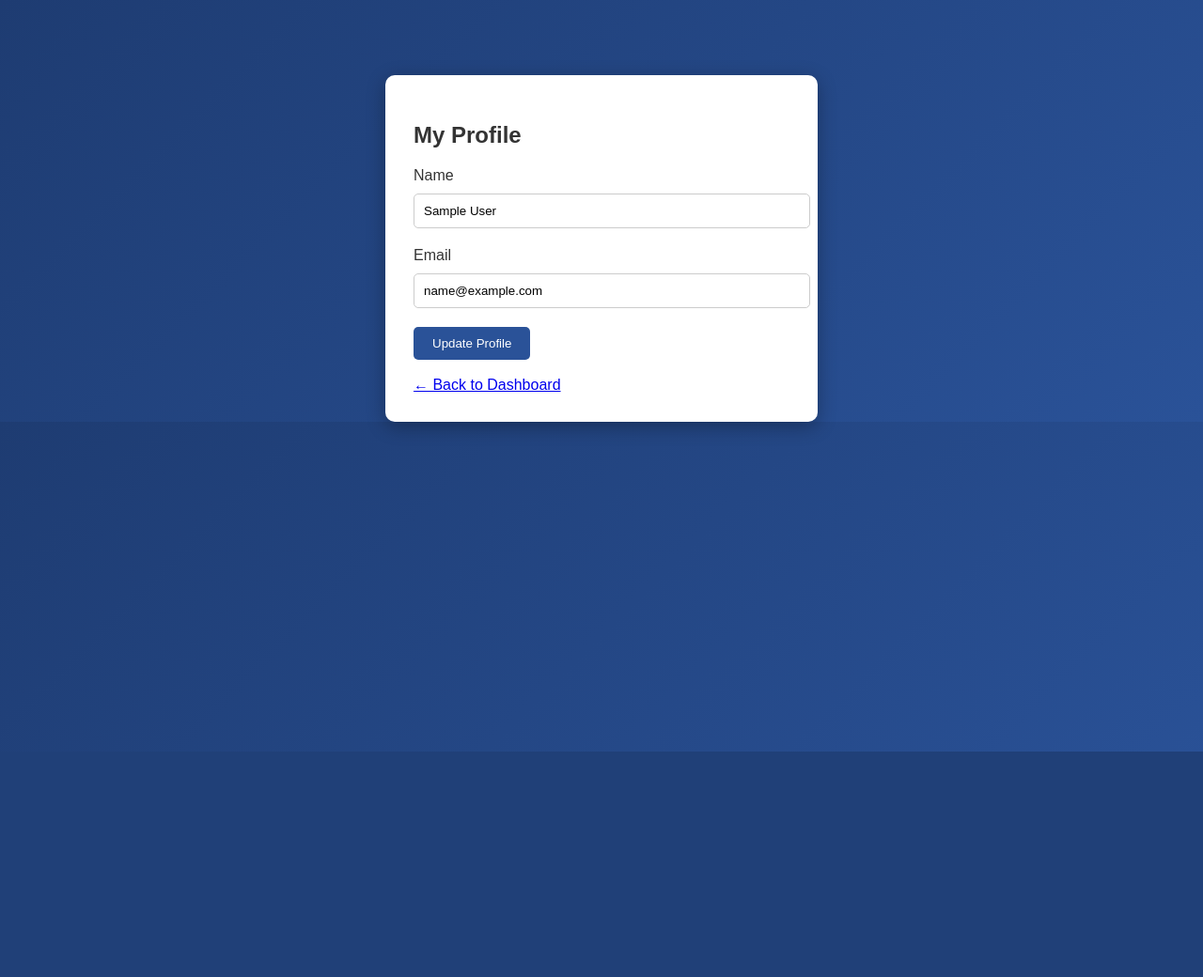
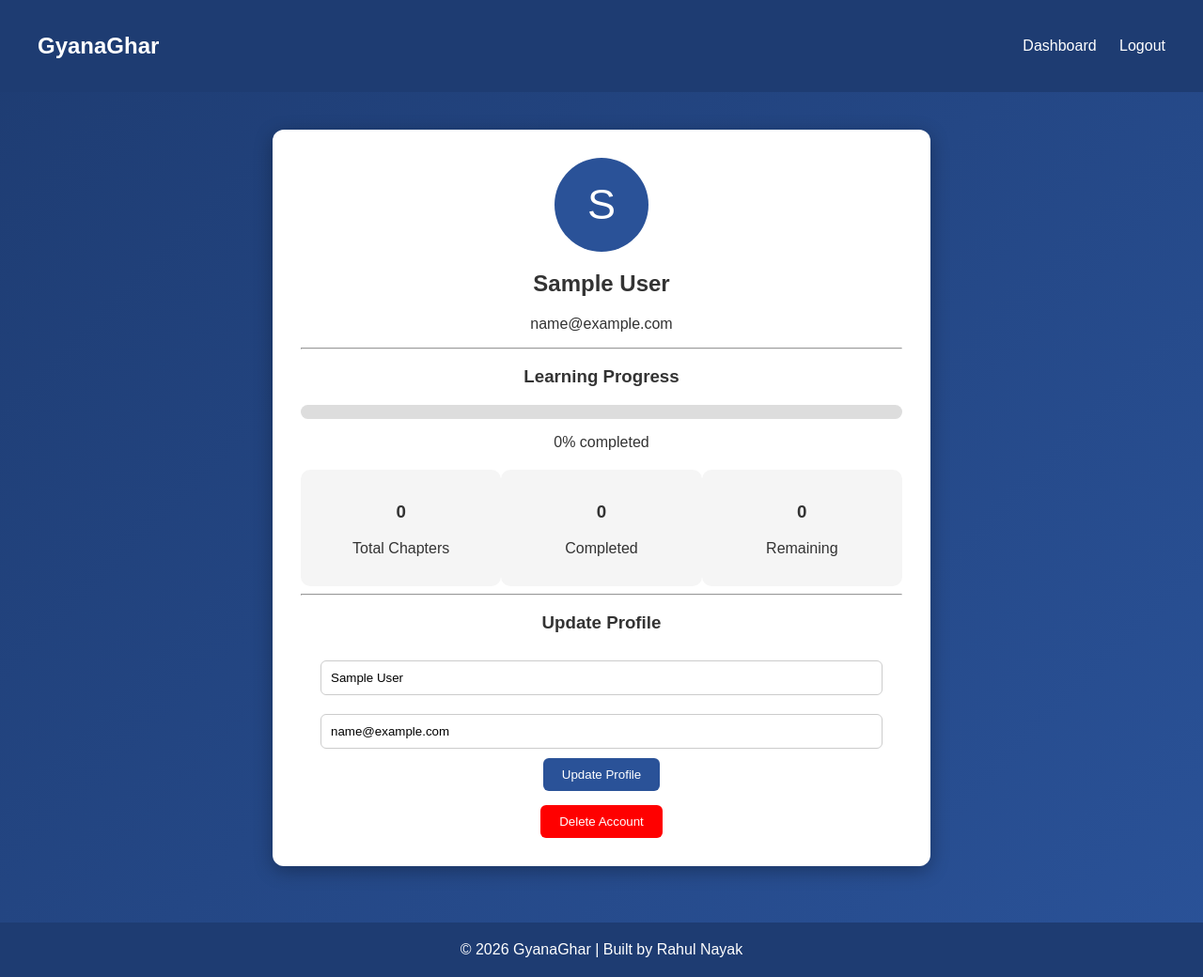
Before and after one commit to Rahul-web087/GyanaGhar, a Flask app: page /profile in a window 1280 px wide. Shown: the whole page at 94% size. Before the commit the page ends 800 px from the top, so only its background shows below. Run offline with Flask 3, Linux system fonts and the light colour scheme; the visitor is signed in with stand-in values (Sample User, id 1); data that the repository does not hold is empty.

Commit message:
Upadate Profile

```diff
--- a/app.py
+++ b/app.py
@@ -1665,9 +1665,27 @@ def profile():
 
         db.session.commit()
 
-        return redirect("/dashboard")
-
-    return render_template("profile.html", user=current_user)
+        return redirect("/profile")
+
+    total_chapters = Chapter.query.count()
+
+    completed_chapters = Progress.query.filter_by(
+        user_id=current_user.id,
+        completed=True
+    ).count()
+
+    progress = 0
+
+    if total_chapters > 0:
+        progress = int((completed_chapters / total_chapters) * 100)
+
+    return render_template(
+        "profile.html",
+        user=current_user,
+        total_chapters=total_chapters,
+        completed_chapters=completed_chapters,
+        progress=progress
+    )
 
 
 
@@ -1675,11 +1693,11 @@ def profile():
 
 # ================delete =========== it --=-=-
 #
-@app.route("/init_db")
-def init_db():
-    db.drop_all()
-    db.create_all()
-    return "Database recreated successfully!"
+# @app.route("/init_db")
+# def init_db():
+#     db.drop_all()
+#     db.create_all()
+#     return "Database recreated successfully!"
 
 
 
--- a/templates/profile.html
+++ b/templates/profile.html
@@ -1,3 +1,102 @@
+<!--<!DOCTYPE html>-->
+<!--<html>-->
+<!--<head>-->
+
+<!--<title>Profile - GyanaGhar</title>-->
+
+<!--<meta name="viewport" content="width=device-width, initial-scale=1.0">-->
+
+<!--<style>-->
+
+<!--body{-->
+<!--font-family:Arial;-->
+<!--margin:0;-->
+<!--background:linear-gradient(135deg,#1e3c72,#2a5298);-->
+<!--color:white;-->
+<!--}-->
+
+<!--.container{-->
+<!--width:400px;-->
+<!--margin:auto;-->
+<!--margin-top:80px;-->
+<!--background:white;-->
+<!--color:#333;-->
+<!--padding:30px;-->
+<!--border-radius:10px;-->
+<!--box-shadow:0 5px 20px rgba(0,0,0,0.3);-->
+<!--}-->
+
+<!--input{-->
+<!--width:100%;-->
+<!--padding:10px;-->
+<!--margin-top:10px;-->
+<!--margin-bottom:20px;-->
+<!--border-radius:5px;-->
+<!--border:1px solid #ccc;-->
+<!--}-->
+
+<!--button{-->
+<!--background:#2a5298;-->
+<!--color:white;-->
+<!--padding:10px 20px;-->
+<!--border:none;-->
+<!--border-radius:5px;-->
+<!--cursor:pointer;-->
+<!--}-->
+
+<!--button:hover{-->
+<!--background:#1e3c72;-->
+<!--}-->
+
+<!--</style>-->
+
+<!--</head>-->
+
+<!--<body>-->
+
+<!--<div class="container">-->
+
+<!--<h2>My Profile</h2>-->
+
+<!--<form method="POST" action="/update_profile">-->
+
+<!--<label>Name</label>-->
+
+<!--<input type="text" name="name" value="{{ user.name }}">-->
+
+<!--<label>Email</label>-->
+
+<!--<input type="email" name="email" value="{{ user.email }}">-->
+
+<!--<button type="submit">Update Profile</button>-->
+
+<!--</form>-->
+
+<!--<br>-->
+
+<!--<a href="/dashboard">← Back to Dashboard</a>-->
+
+<!--</div>-->
+
+<!--</body>-->
+<!--</html>-->
+
+
+
+
+
+
+
+
+
+
+
+
+
+
+
+
+
 <!DOCTYPE html>
 <html>
 <head>
@@ -9,43 +108,108 @@
 <style>
 
 body{
+margin:0;
 font-family:Arial;
-margin:0;
 background:linear-gradient(135deg,#1e3c72,#2a5298);
 color:white;
 }
 
+.navbar{
+display:flex;
+justify-content:space-between;
+align-items:center;
+padding:15px 40px;
+background:#1e3c72;
+}
+
+.navbar a{
+color:white;
+text-decoration:none;
+margin-left:20px;
+}
+
 .container{
-width:400px;
+width:90%;
+max-width:700px;
 margin:auto;
-margin-top:80px;
+margin-top:40px;
+}
+
+.profile-card{
 background:white;
 color:#333;
 padding:30px;
+border-radius:12px;
+box-shadow:0 5px 20px rgba(0,0,0,0.3);
+text-align:center;
+}
+
+.avatar{
+width:100px;
+height:100px;
+border-radius:50%;
+background:#2a5298;
+color:white;
+display:flex;
+align-items:center;
+justify-content:center;
+font-size:45px;
+margin:auto;
+}
+
+.stats{
+display:flex;
+justify-content:space-around;
+margin-top:20px;
+}
+
+.stat-box{
+background:#f5f5f5;
+padding:15px;
 border-radius:10px;
-box-shadow:0 5px 20px rgba(0,0,0,0.3);
+width:30%;
+}
+
+.progress-bar{
+width:100%;
+background:#ddd;
+border-radius:10px;
+margin-top:15px;
+}
+
+.progress{
+height:15px;
+background:#2a5298;
+border-radius:10px;
 }
 
 input{
-width:100%;
+width:90%;
 padding:10px;
-margin-top:10px;
-margin-bottom:20px;
-border-radius:5px;
+margin:10px 0;
+border-radius:6px;
 border:1px solid #ccc;
 }
 
 button{
+padding:10px 20px;
 background:#2a5298;
 color:white;
-padding:10px 20px;
 border:none;
-border-radius:5px;
+border-radius:6px;
 cursor:pointer;
 }
 
-button:hover{
+.delete-btn{
+background:red;
+margin-top:15px;
+}
+
+footer{
+margin-top:60px;
+padding:20px;
 background:#1e3c72;
+text-align:center;
 }
 
 </style>
@@ -54,29 +218,91 @@ background:#1e3c72;
 
 <body>
 
+<div class="navbar">
+
+<h2>GyanaGhar</h2>
+
+<div>
+<a href="/dashboard">Dashboard</a>
+<a href="/logout">Logout</a>
+</div>
+
+</div>
+
 <div class="container">
 
-<h2>My Profile</h2>
+<div class="profile-card">
 
-<form method="POST" action="/update_profile">
+<div class="avatar">
 
-<label>Name</label>
+{{ user.name[0]|upper }}
 
-<input type="text" name="name" value="{{ user.name }}">
+</div>
 
-<label>Email</label>
+<h2>{{ user.name }}</h2>
 
-<input type="email" name="email" value="{{ user.email }}">
+<p>{{ user.email }}</p>
+
+<hr>
+
+<h3>Learning Progress</h3>
+
+<div class="progress-bar">
+<div class="progress" style="width: {{ progress }}%"></div>
+</div>
+
+<p>{{ progress }}% completed</p>
+
+<div class="stats">
+
+<div class="stat-box">
+<h3>{{ total_chapters }}</h3>
+<p>Total Chapters</p>
+</div>
+
+<div class="stat-box">
+<h3>{{ completed_chapters }}</h3>
+<p>Completed</p>
+</div>
+
+<div class="stat-box">
+<h3>{{ total_chapters - completed_chapters }}</h3>
+<p>Remaining</p>
+</div>
+
+</div>
+
+<hr>
+
+<h3>Update Profile</h3>
+
+<form method="POST">
+
+<input type="text" name="name" value="{{ user.name }}" required>
+
+<input type="email" name="email" value="{{ user.email }}" required>
 
 <button type="submit">Update Profile</button>
 
 </form>
 
-<br>
+<a href="/delete_account">
 
-<a href="/dashboard">← Back to Dashboard</a>
+<button class="delete-btn">
+Delete Account
+</button>
+
+</a>
 
 </div>
 
+</div>
+
+<footer>
+
+© 2026 GyanaGhar | Built by Rahul Nayak
+
+</footer>
+
 </body>
 </html>
```
